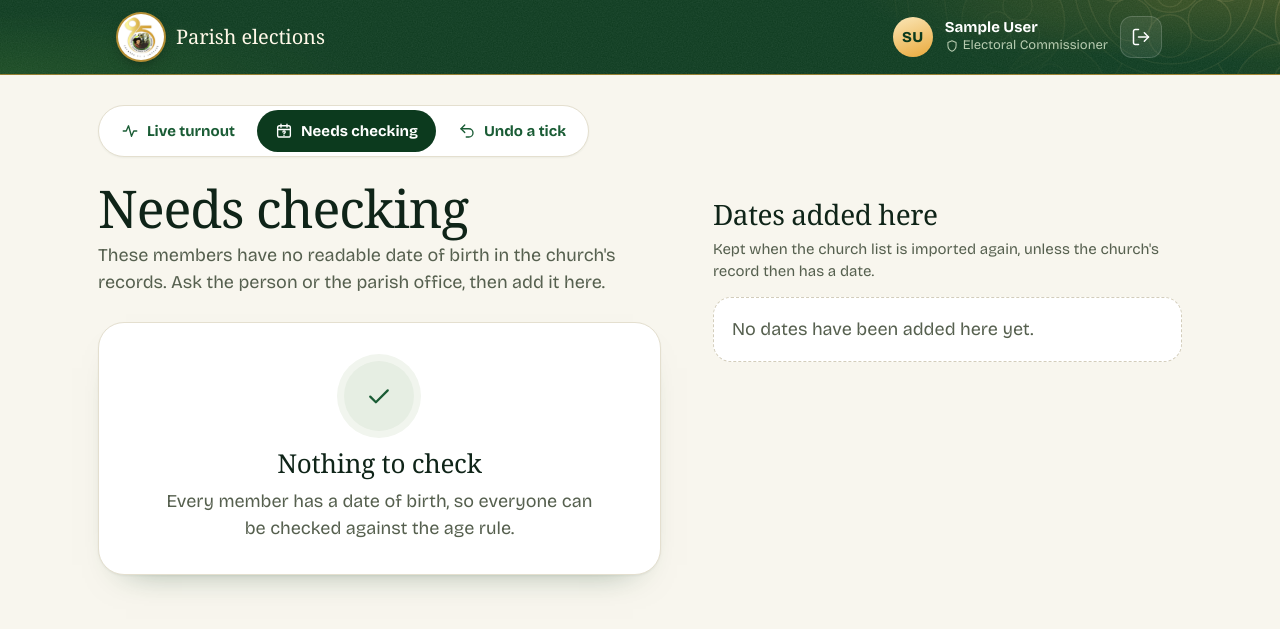
After one commit to lifeofchurchill/parish-vote, a Django app: page /commissioner/needs-checking/ in a window 1280 px wide. The commit adds this page. Shown: the top 629 px of the page. Run offline with Django 5.2, Linux system fonts and the light colour scheme; the visitor is signed in with stand-in values (Sample User, id 1); data comes from the database, SQL or seed files in the repository; data that the repository does not hold is empty; some web fonts are replaced.

Commit message:
Add Needs checking page for missing dates of birth; keep hand-entered dates on re-import

```diff
--- a/templates/voting/commissioner_nav.html
+++ b/templates/voting/commissioner_nav.html
@@ -6,6 +6,11 @@
     <svg class="icon" viewBox="0 0 24 24" aria-hidden="true"><path d="M3 12h4l3-7 4 14 3-7h4"/></svg>
     Live turnout
   </a>
+  <a href="{% url 'voting:needs_checking' %}"{% if active == "needs" %} aria-current="page"{% endif %}>
+    {# Calendar with a question mark icon #}
+    <svg class="icon" viewBox="0 0 24 24" aria-hidden="true"><rect x="3.5" y="5" width="17" height="15" rx="2.5"/><path d="M3.5 10h17M8 3v4M16 3v4"/><path d="M10.6 13.4a1.5 1.5 0 1 1 2 1.4c-.4.2-.6.5-.6.9M12 18h.01"/></svg>
+    Needs checking
+  </a>
   <a href="{% url 'voting:undo' %}"{% if active == "undo" %} aria-current="page"{% endif %}>
     {# Curved "undo" arrow icon #}
     <svg class="icon" viewBox="0 0 24 24" aria-hidden="true"><path d="M9 14L4 9l5-5"/><path d="M4 9h10.5a5.5 5.5 0 0 1 0 11H11"/></svg>
--- a/templates/voting/dashboard.html
+++ b/templates/voting/dashboard.html
@@ -72,7 +72,10 @@
     {% if needs_checking %}
       <p class="dash-warning">
         <svg class="icon" viewBox="0 0 24 24" aria-hidden="true"><path d="M12 3.5l9.5 16.5h-19z"/><path d="M12 10v4.5M12 17.5h.01"/></svg>
-        <span><strong>{{ needs_checking }} member{{ needs_checking|pluralize }}</strong> {{ needs_checking|pluralize:"has,have" }} no date of birth and can't be ticked until it's added.</span>
+        <span>
+          <strong>{{ needs_checking }} member{{ needs_checking|pluralize }}</strong> {{ needs_checking|pluralize:"has,have" }} no date of birth and can't be ticked until it's added.
+          <a href="{% url 'voting:needs_checking' %}">Add {{ needs_checking|pluralize:"it,them" }}</a>
+        </span>
       </p>
     {% endif %}
   </div>
--- /dev/null
+++ b/templates/voting/needs_checking.html
@@ -0,0 +1,124 @@
+{% extends "base.html" %}
+{% load static %}
+{% block title %}Needs checking{% endblock %}
+
+{% block extra_head %}
+  {# Voter cards and status pills come from the check-in styles; the rest from commissioner.css #}
+  <link rel="stylesheet" href="{% static 'voting/checkin.css' %}">
+  <link rel="stylesheet" href="{% static 'voting/commissioner.css' %}">
+{% endblock %}
+
+{% block content %}
+{% include "voting/commissioner_nav.html" with active="needs" %}
+
+<div class="comm-layout">
+
+  {# ===== Left: members with no date of birth ===== #}
+  <section>
+    <h1 class="page-heading">Needs checking</h1>
+    <p class="page-intro">
+      {% if election %}
+        These members have no readable date of birth in the church's records, so the system can't tell if they're {{ election.age_rule }}, and officials can't find them. Ask the person or the parish office, then add it here.
+      {% else %}
+        These members have no readable date of birth in the church's records. Ask the person or the parish office, then add it here.
+      {% endif %}
+    </p>
+
+    {% if missing %}
+      <p class="results-count">{{ missing|length }} member{{ missing|length|pluralize }} to check</p>
+      <ul class="results">
+        {% for member in missing %}
+          <li class="voter-card" id="member-{{ member.pk }}">
+            <div class="voter-head">
+              <span class="voter-initials" aria-hidden="true">{{ member.initials }}</span>
+              <h2 class="voter-name">{{ member.full_name }}</h2>
+              <span class="status status-check">No birth date</span>
+              {# Church id first: it's what the parish office will ask for #}
+              <p class="voter-meta">
+                <span>Church id {{ member.church_id }}</span>
+                {% if member.community %}<span>{{ member.community }}</span>{% endif %}
+                {% if member.masked_phone %}<span>{{ member.masked_phone }}</span>{% endif %}
+              </p>
+            </div>
+
+            {# One small form per person. The date picker can't go past today. #}
+            <form method="post" action="{% url 'voting:add_dob' member.pk %}" class="dob-form" novalidate>
+              {% csrf_token %}
+              <label for="dob-{{ member.pk }}">Date of birth</label>
+              <div class="dob-row">
+                <input type="date" name="date_of_birth" id="dob-{{ member.pk }}" class="dob-input"
+                       min="1900-01-01" max="{{ today|date:'Y-m-d' }}"
+                       {% if error_member_id == member.pk %}value="{{ error_form.date_of_birth.value|default:'' }}" aria-invalid="true" aria-describedby="dob-error-{{ member.pk }}"{% endif %}>
+                <button type="submit" class="btn btn-save">Save date</button>
+              </div>
+              {% if error_member_id == member.pk %}
+                <p class="field-error" id="dob-error-{{ member.pk }}" role="alert">{{ error_form.date_of_birth.errors.0 }}</p>
+              {% endif %}
+            </form>
+          </li>
+        {% endfor %}
+      </ul>
+    {% else %}
+      <section class="notice notice-inline">
+        <div class="notice-icon">
+          <svg class="icon" viewBox="0 0 24 24" aria-hidden="true"><path d="M5 12.5l4.5 4.5L19 7.5"/></svg>
+        </div>
+        <h2>Nothing to check</h2>
+        <p>Every member has a date of birth, so everyone can be checked against the age rule.</p>
+      </section>
+    {% endif %}
+  </section>
+
+  {# ===== Right: dates added on this page ===== #}
+  <section class="comm-side">
+    <h2 class="dash-section-title">Dates added here</h2>
+    <p class="undo-log-intro">Kept when the church list is imported again, unless the church's record then has a date.</p>
+    {% if added %}
+      <ul class="results">
+        {% for member in added %}
+          <li class="voter-card" id="member-{{ member.pk }}">
+            <div class="voter-head">
+              <span class="voter-initials" aria-hidden="true">{{ member.initials }}</span>
+              <h2 class="voter-name">{{ member.full_name }}</h2>
+              {# What the date means for this election, in words #}
+              {% if election %}
+                {% if member.can_vote %}
+                  <span class="status status-ok">Can vote</span>
+                {% else %}
+                  <span class="status status-out">Outside age rule</span>
+                {% endif %}
+              {% endif %}
+              <p class="voter-meta">
+                <span>Born {{ member.date_of_birth|date:"j M Y" }}</span>
+                {% if member.age is not None %}<span>{{ member.age }} on election day</span>{% endif %}
+              </p>
+            </div>
+            <p class="added-by">Church id {{ member.church_id }}. Added by {{ member.added_by_name }}, {{ member.dob_added_at|date:"j M, g:i a" }}</p>
+
+            {# A typo? Open this to change the date (same form as above) #}
+            <details class="dob-change"{% if error_member_id == member.pk %} open{% endif %}>
+              <summary>Change date</summary>
+              <form method="post" action="{% url 'voting:add_dob' member.pk %}" class="dob-form" novalidate>
+                {% csrf_token %}
+                <label for="dob-{{ member.pk }}">Date of birth</label>
+                <div class="dob-row">
+                  <input type="date" name="date_of_birth" id="dob-{{ member.pk }}" class="dob-input"
+                         min="1900-01-01" max="{{ today|date:'Y-m-d' }}"
+                         {% if error_member_id == member.pk %}value="{{ error_form.date_of_birth.value|default:'' }}" aria-invalid="true" aria-describedby="dob-error-{{ member.pk }}"{% else %}value="{{ member.date_of_birth|date:'Y-m-d' }}"{% endif %}>
+                  <button type="submit" class="btn btn-save">Save date</button>
+                </div>
+                {% if error_member_id == member.pk %}
+                  <p class="field-error" id="dob-error-{{ member.pk }}" role="alert">{{ error_form.date_of_birth.errors.0 }}</p>
+                {% endif %}
+              </form>
+            </details>
+          </li>
+        {% endfor %}
+      </ul>
+    {% else %}
+      <p class="dash-empty">No dates have been added here yet.</p>
+    {% endif %}
+  </section>
+</div>
+
+{% endblock %}
--- a/voting/admin.py
+++ b/voting/admin.py
@@ -41,7 +41,10 @@ class MemberAdmin(admin.ModelAdmin):
     list_display = ("full_name", "church_id", "date_of_birth", "age", "community")
     # Search covers every phone number, not just the first one
     search_fields = ("full_name", "church_id", "phone", "other_phones")
-    list_filter = ("community",)
+    # "Date of birth: Empty" lists everyone the Needs checking page is about
+    list_filter = (("date_of_birth", admin.EmptyFieldListFilter), "community")
+    # Set only by the Needs checking page, so they can be read here but not typed in
+    readonly_fields = ("dob_added_by", "dob_added_at")
 
     def get_queryset(self, request):
         # Look up the active election ONCE per page, and attach its date to every row,
--- a/voting/static/voting/commissioner.css
+++ b/voting/static/voting/commissioner.css
@@ -1,8 +1,8 @@
 /* =====================================================================
-   Electoral Commissioner pages: the tabs, the live turnout dashboard and
-   undoing a tick (later: needs-checking and the backup list). Loaded on top
-   of style.css and app.css (and checkin.css on the undo pages), so it uses
-   the parish green & gold tokens from app.css.
+   Electoral Commissioner pages: the tabs, the live turnout dashboard,
+   Needs checking and undoing a tick. Loaded on top of style.css and app.css
+   (and checkin.css on the Needs checking and undo pages), so it uses the
+   parish green & gold tokens from app.css.
    ===================================================================== */
 
 /* These pages are used on a laptop as well as a phone: allow more width */
@@ -35,10 +35,11 @@
 .comm-nav a:hover { background: var(--forest-100); }
 .comm-nav a[aria-current="page"] { color: #fff; background: var(--forest-900); }   /* the page you're on */
 .comm-nav svg { width: 18px; height: 18px; }
-/* Small phones: the tabs share the full width */
+/* Small phones: the tabs share the full width, words only */
 @media (max-width: 520px) {
   .comm-nav { display: flex; }
-  .comm-nav a { flex: 1; justify-content: center; padding: 0 10px; }
+  .comm-nav a { flex: 1; justify-content: center; padding: 0 8px; font-size: 14px; text-align: center; line-height: 1.15; }
+  .comm-nav svg { display: none; }
 }
 
 /* ===== Header: title and the live status ===== */
@@ -239,6 +240,13 @@
   border-radius: 18px;
 }
 .dash-warning svg { flex: none; width: 22px; height: 22px; margin-top: 1px; }
+.dash-warning a {
+  margin-left: 2px;
+  font-weight: 800;
+  color: inherit;
+  white-space: nowrap;
+  text-underline-offset: 3px;
+}
 
 /* ===== Centres and latest ticks ===== */
 .dash-grid { display: grid; gap: 28px; margin-top: 30px; }
@@ -492,9 +500,73 @@
 }
 
 /* =====================================================================
+   Needs checking and Undo a tick: two columns on laptops
+   ===================================================================== */
+.comm-layout,
+.undo-layout { display: grid; gap: 36px; }
+
+/* =====================================================================
+   Needs checking
+   ===================================================================== */
+/* Status pills, in words as well as colour */
+.status-check { color: #6B4806; background: #FBE9C2; }                 /* no date of birth yet */
+.status-ok { color: var(--forest-700); background: var(--forest-100); } /* can vote */
+.status-out { color: var(--ink-muted); background: var(--ivory-deep); } /* outside the age rule */
+
+/* The small date form inside each card */
+.dob-form { margin-top: 14px; padding-top: 14px; border-top: 1px solid var(--hairline); }
+.dob-form label { margin-bottom: 6px; font-size: 15px; }
+.dob-row { display: flex; gap: 10px; }
+.dob-input {
+  flex: 1;
+  min-width: 0;
+  min-height: 54px;
+  padding: 0 14px;
+  font: inherit;
+  font-size: 17px;
+  color: var(--ink);
+  background: #fff;
+  border: 1px solid #CDD2C4;
+  border-radius: 14px;
+  transition: border-color 0.15s, box-shadow 0.15s;
+}
+.dob-input:focus { outline: none; border-color: var(--forest-700); box-shadow: 0 0 0 4px rgba(233, 169, 59, 0.4); }
+.dob-input[aria-invalid="true"] { border-color: var(--red); box-shadow: 0 0 0 3px rgba(179, 38, 30, 0.12); }
+.btn-save {
+  flex: none;
+  min-height: 54px;
+  padding: 0 18px;
+  color: #fff;
+  background: var(--forest-700);
+  border-color: var(--forest-700);
+  border-radius: 14px;
+  white-space: nowrap;
+}
+.btn-save:hover { color: #fff; background: var(--forest-800); border-color: var(--forest-800); }
+
+/* Dates added here: who added it and when, and "Change date" */
+.added-by { margin: 12px 0 0; font-size: 14px; color: var(--ink-muted); }
+.dob-change summary {
+  display: inline-block;
+  margin-top: 6px;
+  font-size: 15px;
+  font-weight: 700;
+  color: var(--forest-700);
+  text-decoration: underline;
+  text-underline-offset: 3px;
+  list-style: none;
+  cursor: pointer;
+}
+.dob-change summary::-webkit-details-marker { display: none; }
+.dob-change[open] summary { margin-bottom: 4px; }
+
+/* "Nothing to check": the notice, sitting in the column instead of the middle of the page */
+.notice-inline { max-width: none; margin: 8px 0 0; }
+.notice h2 { margin: 0 0 10px; font-size: 26px; }
+
+/* =====================================================================
    Undo a tick
    ===================================================================== */
-.undo-layout { display: grid; gap: 36px; }
 .undo-log-intro { margin: -6px 0 14px; font-size: 15px; color: var(--ink-muted); }
 
 /* "Undo this tick" on a result: a red outline, one step softer than the solid red on the confirm screen */
@@ -609,7 +681,9 @@
 }
 @media (min-width: 960px) {
   .dash-grid { grid-template-columns: 1.1fr 1fr; align-items: start; }
-  /* Undo page: search on the left, the log on the right */
+  /* Needs checking and Undo: the main list on the left, the record on the right */
+  .comm-layout,
   .undo-layout { grid-template-columns: minmax(0, 1.2fr) minmax(0, 1fr); gap: 52px; align-items: start; }
+  .comm-side,
   .undo-log { padding-top: 18px; }
 }
--- a/voting/urls.py
+++ b/voting/urls.py
@@ -18,6 +18,9 @@ urlpatterns = [
 
     # Electoral Commissioner pages (staff accounts only)
     path("commissioner/", commissioner_views.dashboard, name="dashboard"),
+    # Members with no date of birth, and saving one for a member
+    path("commissioner/needs-checking/", commissioner_views.needs_checking, name="needs_checking"),
+    path("commissioner/needs-checking/<int:member_id>/", commissioner_views.add_date_of_birth, name="add_dob"),
     # Find a ticked voter, and the undo log
     path("commissioner/undo/", commissioner_views.undo_search, name="undo"),
     # Confirm screen (GET) and the actual undo (POST) for one tick
```
Also changed, not shown: voting/commissioner_views.py (+92 -3 lines), voting/forms.py (+21 -0 lines), voting/management/commands/import_members.py (+27 -1 lines), voting/models.py (+8 -0 lines), voting/migrations/0003_member_dob_added_at_member_dob_added_by.py (added).
